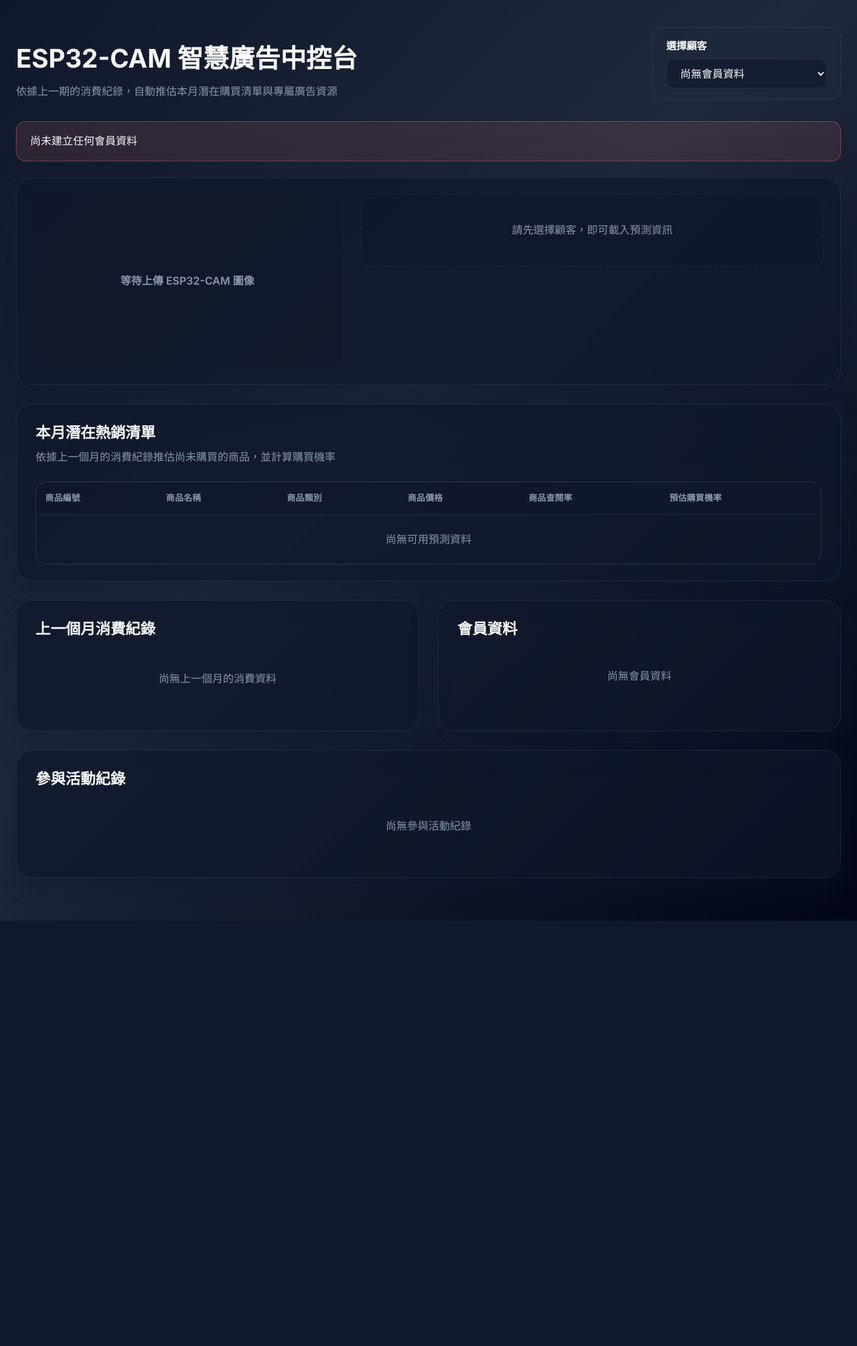
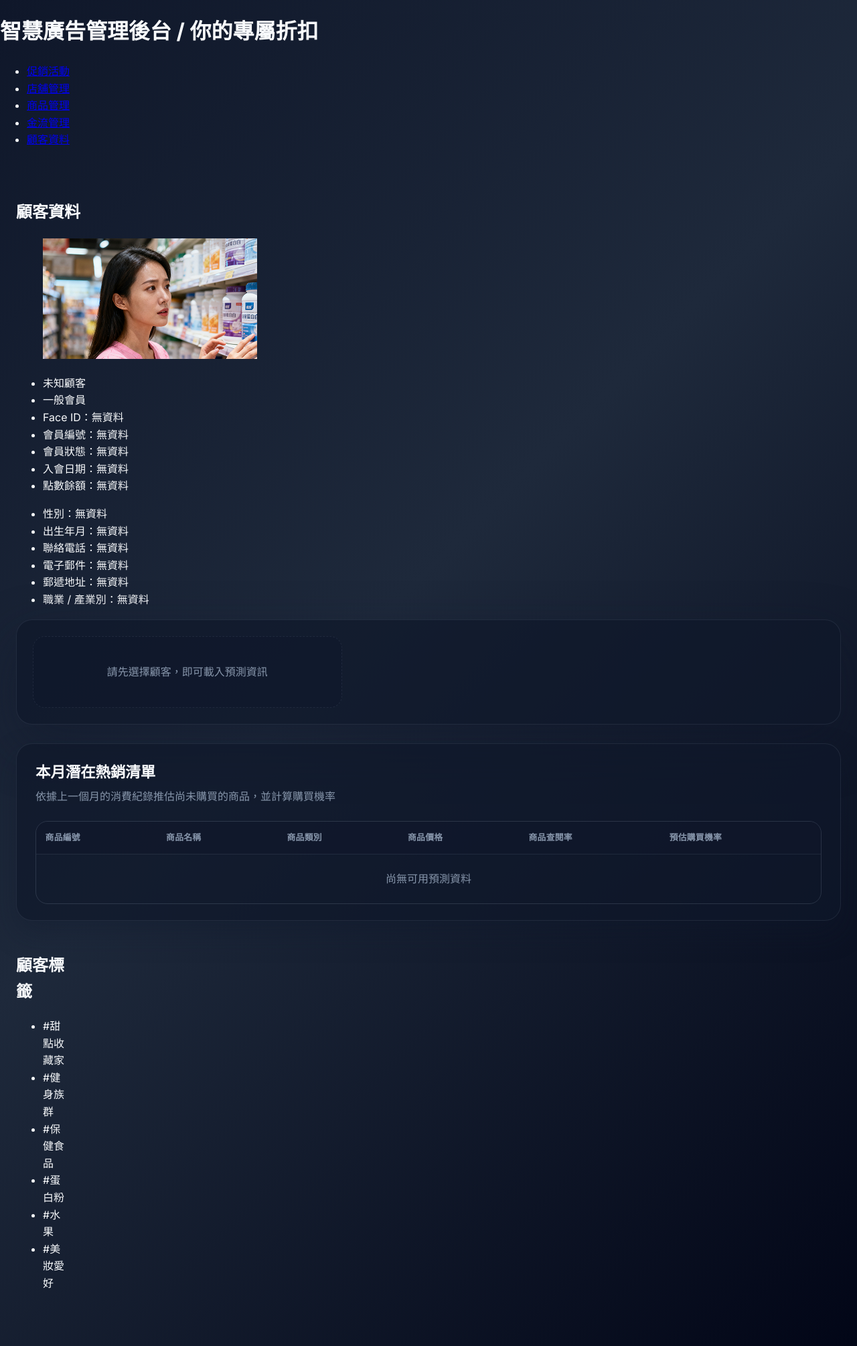
Before and after one commit to phantom810193/esp32cam, a Flask app: page /manager in a window 1280 px wide. Shown: the whole page at 67% size. Before the commit the page ends 1375 px from the top, so only its background shows below. Run offline with Flask 3, Linux system fonts and the light colour scheme; data comes from the database, SQL or seed files in the repository; parts of the project's set-up code (start-up, migrations or seed data) failed here and were passed over.

Commit message:
Update manager.html

```diff
--- a/backend/templates/manager.html
+++ b/backend/templates/manager.html
@@ -3,86 +3,75 @@
 <head>
     <meta charset="utf-8">
     <meta name="viewport" content="width=device-width, initial-scale=1">
-    <title>智慧廣告管理後台</title>
+    <title>智慧廣告管理後台 / 你的專屬折扣</title>
     <link rel="stylesheet" href="{{ url_for('static', filename='css/manager.css') }}">
     <link rel="preconnect" href="https://fonts.googleapis.com">
     <link rel="preconnect" href="https://fonts.gstatic.com" crossorigin>
     <link href="https://fonts.googleapis.com/css2?family=Inter:wght@400;500;600;700&family=Noto+Sans+TC:wght@400;500;700&display=swap" rel="stylesheet">
 </head>
 <body>
-    <div class="manager-shell">
-      <header class="manager-header">
-        <div class="header-title">
-          <h1>ESP32-CAM 智慧廣告中控台</h1>
-          <p>依據上一期的消費紀錄，自動推估本月潛在購買清單與專屬廣告資源</p>
-        </div>
-        <form class="member-picker" method="get">
-          <label for="member_id">選擇顧客</label>
-          <div class="picker-input">
-            <select id="member_id" name="member_id" onchange="this.form.submit()">
-              {% if members %}
-                {% for profile in members %}
-                  <option value="{{ profile.member_id }}" {% if context and profile.member_id == context.member_id %}selected{% elif not context and profile.member_id == request.args.get('member_id') %}selected{% endif %}>
-                    {{ profile.mall_member_id or profile.member_id }} · {{ profile.profile_label|replace('-', ' ') }}
-                  </option>
-                {% endfor %}
-              {% else %}
-                <option value="" selected>尚無會員資料</option>
-              {% endif %}
-            </select>
-            <noscript><button type="submit">載入</button></noscript>
-          </div>
-        </form>
+    <!-- Header Section -->
+    <header>
+        <h1>智慧廣告管理後台 / 你的專屬折扣</h1>
+        <nav>
+            <ul id="nav-links">
+                <li class="event"><a href="#" title="促銷活動">促銷活動</a></li>
+                <li class="shop"><a href="#" title="店舖管理">店舖管理</a></li>
+                <li class="product"><a href="#" title="商品管理">商品管理</a></li>
+                <li class="payment"><a href="#" title="金流管理">金流管理</a></li>
+                <li class="customer active"><a href="#" title="顧客資料">顧客資料</a></li>
+            </ul>
+        </nav>
     </header>
 
-      {% if error %}
-        <div class="alert">
-          {{ error }}
-        </div>
-      {% endif %}
+    <!-- Main Content -->
+    <div class="manager-shell">
+        <section class="customer-profile">
+            <!-- 顧客資料 -->
+            <article id="customer-information">
+                <h2>顧客資料</h2>
+                <figure class="customer-photo">
+                    <img src="{{ context.hero_image_url if context and context.hero_image_url else 'images/face.jpg' }}" alt="顧客影像" loading="lazy">
+                </figure>
+                <section class="customer-infolist">
+                    <ul class="customer-basic-info">
+                        <li class="customer-name">{{ context.member.profile_label if context and context.member else '未知顧客' }}</li>
+                        <li class="customer-level general">一般會員</li>
+                        <li>Face ID：{{ context.member.face_id if context and context.member else '無資料' }}</li>
+                        <li>會員編號：{{ context.member.mall_member_id if context and context.member else '無資料' }}</li>
+                        <li>會員狀態：{{ context.member.member_status if context and context.member else '無資料' }}</li>
+                        <li>入會日期：{{ context.member.joined_at if context and context.member else '無資料' }}</li>
+                        <li>點數餘額：{{ context.member.points_balance if context and context.member else '無資料' }}</li>
+                    </ul>
+                    <ul class="customer-contact-info">
+                        <li>性別：{{ context.member.gender if context and context.member else '無資料' }}</li>
+                        <li>出生年月：{{ context.member.dob if context and context.member else '無資料' }}</li>
+                        <li>聯絡電話：{{ context.member.phone if context and context.member else '無資料' }}</li>
+                        <li>電子郵件：{{ context.member.email if context and context.member else '無資料' }}</li>
+                        <li>郵遞地址：{{ context.member.address if context and context.member else '無資料' }}</li>
+                        <li>職業 / 產業別：{{ context.member.occupation if context and context.member else '無資料' }}</li>
+                    </ul>
+                </section>
+            </article>
+        </section>
 
-      <main class="dashboard">
+        <section class="dashboard">
+            <!-- 顧客相關資訊 -->
             <section class="hero-card">
-          <div class="hero-image">
-            {% if context and context.hero_image_url %}
-              <img src="{{ context.hero_image_url }}" alt="顧客影像" loading="lazy">
-            {% else %}
-              <div class="hero-placeholder">等待上傳 ESP32-CAM 圖像</div>
-            {% endif %}
-          </div>
                 <div class="hero-info">
                     {% if context %}
-              {% set member_profile = context.member %}
-              {% set display_name = member_profile.mall_member_id if member_profile and member_profile.mall_member_id else (member_profile.member_id if member_profile and member_profile.member_id else context.member_id) %}
                         <div class="hero-meta">
                             <span class="tag scenario">情境：{{ context.scenario_key }}</span>
                             <span class="tag window">分析區間：{{ context.prediction.window_label }}</span>
                         </div>
-              <h2>{{ display_name or '未知顧客' }}</h2>
-              <p class="member-profile">{{ member_profile.profile_label|replace('-', ' ') if member_profile else '尚未辨識' }}</p>
-              <dl class="hero-stats">
-                <div>
-                  <dt>核心主打</dt>
-                  <dd>{{ context.analysis.recommended_item or '等待歷史累積' }}</dd>
-                </div>
-                <div>
-                  <dt>預估轉換率</dt>
-                  <dd>{{ context.analysis.probability_percent }}%</dd>
-                </div>
-                <div>
-                  <dt>歷史訂單數</dt>
-                  <dd>{{ context.analysis.total_purchases }}</dd>
-                </div>
-              </dl>
-              <div class="hero-links">
-                <a class="btn" href="{{ context.ad_url }}" target="_blank" rel="noopener">前往顧客版廣告</a>
-              </div>
+                        <h2>{{ context.member.mall_member_id if context.member else '未知顧客' }}</h2>
                     {% else %}
                         <div class="hero-empty">請先選擇顧客，即可載入預測資訊</div>
                     {% endif %}
                 </div>
             </section>
 
+            <!-- 潛在熱銷清單 -->
             <section class="insights-card">
                 <header>
                     <div>
@@ -125,111 +114,21 @@
                         </tbody>
                     </table>
                 </div>
-          {% if context and context.prediction.top_products %}
-            <div class="top-products">
-              <h4>上一期熱銷前三名</h4>
-              <ul>
-                {% for product in context.prediction.top_products %}
-                  <li>
-                    <strong>{{ product.item }}</strong>
-                    <span>數量 {{ product.quantity }}</span>
-                    <span>金額 NT$ {{ '%.0f'|format(product.total_price) }}</span>
-                  </li>
-                {% endfor %}
-              </ul>
-            </div>
-          {% endif %}
             </section>
 
-        <section class="history-card">
-          <header>
-            <h3>上一個月消費紀錄</h3>
-            {% if context %}
-              <span>{{ context.prediction.window_label }}</span>
-            {% endif %}
-          </header>
-          {% if context and context.prediction.history %}
-            <ul class="history-list">
-              {% for purchase in context.prediction.history %}
-                <li>
-                  <div>
-                    <strong>{{ purchase.item }}</strong>
-                    <span>數量 {{ '%.0f'|format(purchase.quantity) }} · 單價 NT$ {{ '%.0f'|format(purchase.unit_price) }}</span>
-                  </div>
-                  <time>{{ purchase.purchased_at }}</time>
-                </li>
-              {% endfor %}
+            <!-- 顧客標籤 -->
+            <section id="customer-tags">
+                <h2>顧客標籤</h2>
+                <ul class="customer-taglist">
+                    <li>#甜點收藏家</li>
+                    <li>#健身族群</li>
+                    <li>#保健食品</li>
+                    <li>#蛋白粉</li>
+                    <li>#水果</li>
+                    <li>#美妝愛好</li>
                 </ul>
-          {% else %}
-            <p class="empty">尚無上一個月的消費資料</p>
-          {% endif %}
             </section>
-
-        <section class="member-card">
-          <header>
-            <h3>會員資料</h3>
-          </header>
-          {% if context and context.member %}
-            <dl class="member-info">
-              <div>
-                <dt>會員編號</dt>
-                <dd>{{ context.member.mall_member_id or '尚未加入會員' }}</dd>
-              </div>
-              <div>
-                <dt>會員狀態</dt>
-                <dd>{{ context.member.member_status }}</dd>
-              </div>
-              <div>
-                <dt>加入日期</dt>
-                <dd>{{ context.member.joined_at }}</dd>
-              </div>
-              <div>
-                <dt>職業 / 產業別</dt>
-                <dd>{{ context.member.occupation or '—' }}</dd>
-              </div>
-              <div>
-                <dt>聯絡電話</dt>
-                <dd>{{ context.member.phone }}</dd>
-              </div>
-              <div>
-                <dt>電子郵件</dt>
-                <dd>{{ context.member.email }}</dd>
-              </div>
-              <div>
-                <dt>郵遞地址</dt>
-                <dd>{{ context.member.address or '—' }}</dd>
-              </div>
-              <div>
-                <dt>點數餘額</dt>
-                <dd>{{ '%.0f'|format(context.member.points_balance) }}</dd>
-              </div>
-            </dl>
-          {% else %}
-            <p class="empty">尚無會員資料</p>
-          {% endif %}
         </section>
-
-        <section class="activities-card">
-          <header>
-            <h3>參與活動紀錄</h3>
-          </header>
-          {% if context and context.prediction.activities %}
-            <ul class="activity-list">
-              {% for activity in context.prediction.activities %}
-                <li>
-                  <div>
-                    <strong>{{ activity.title }}</strong>
-                    <p>{{ activity.description }}</p>
-                  </div>
-                  <time>{{ activity.timestamp }}</time>
-                </li>
-              {% endfor %}
-            </ul>
-          {% else %}
-            <p class="empty">尚無參與活動紀錄</p>
-          {% endif %}
-        </section>
-      </main>
     </div>
 </body>
 </html>
```
Lines whose indentation alone changed are shown as unchanged.
